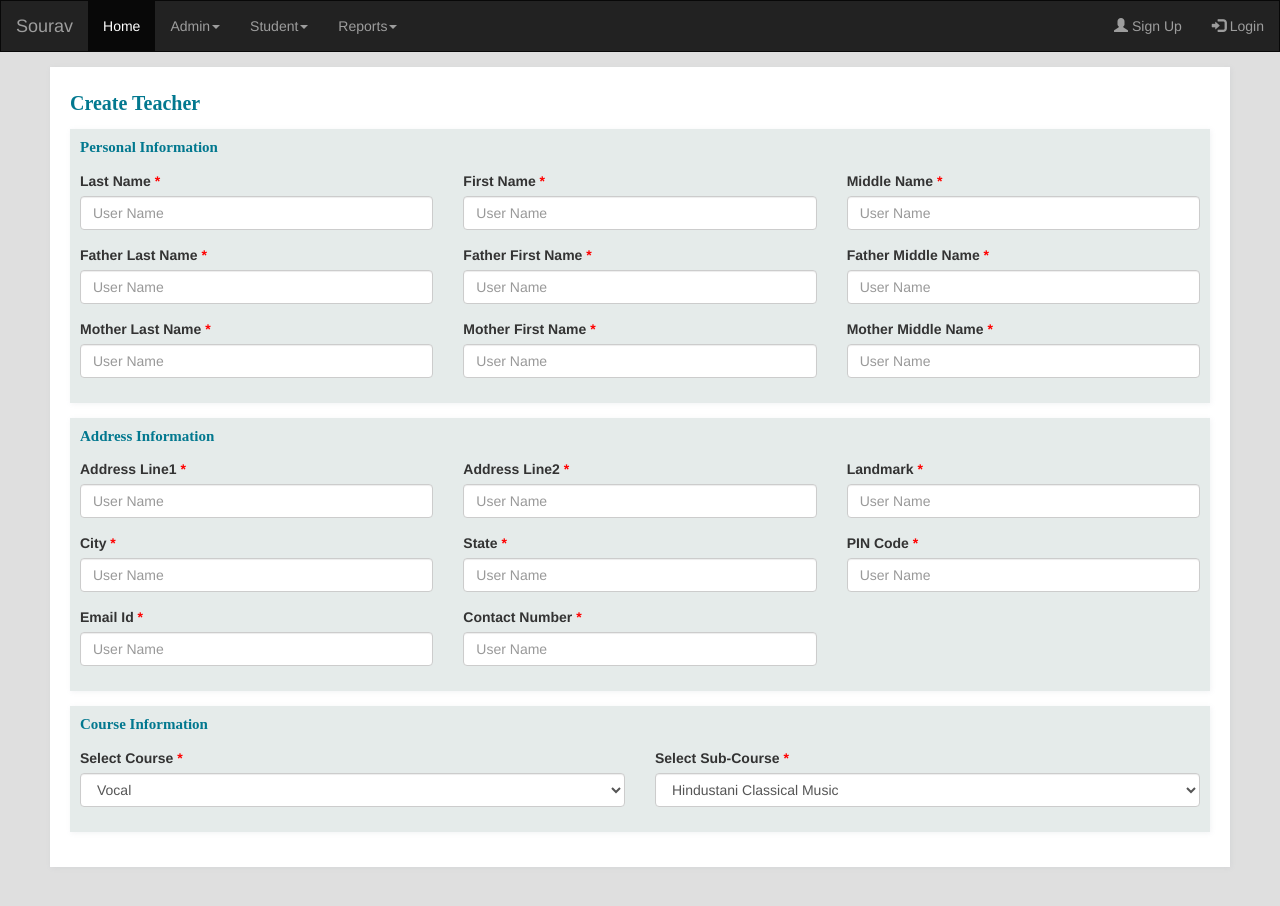
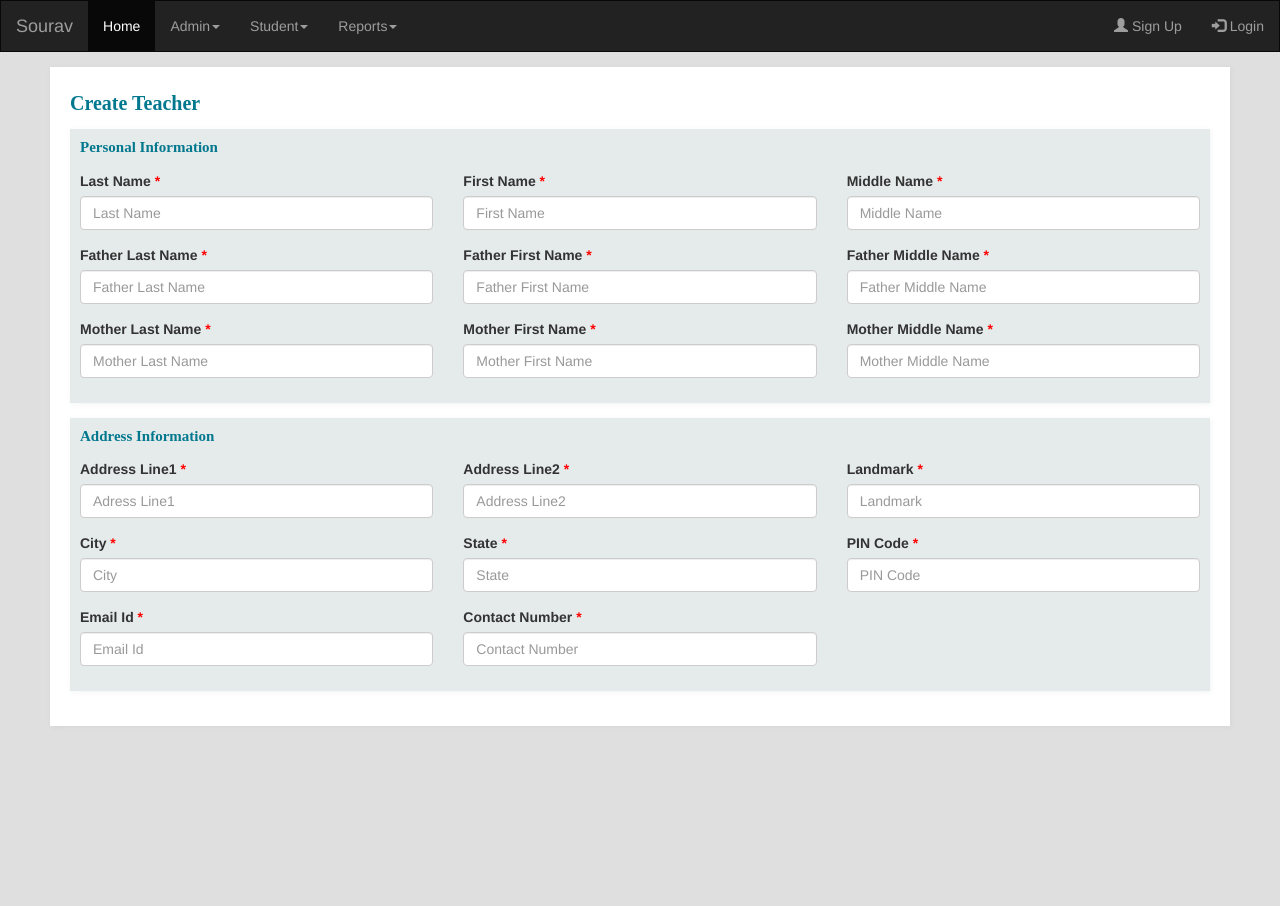
Before and after one commit to imoitra007/SouravMusicSchool, an Angular app in the folder my-dream-app/: page / in a window 1280 px wide. Shown: the top 906 px of the page. After the commit the page ends 800 px from the top, so only its background shows below. Built offline with nearby package versions, Linux system fonts and the light colour scheme.

Commit message:
UI Changes for Teacher Create

```diff
--- a/my-dream-app/src/app/Teacher/createteacher.component.html
+++ b/my-dream-app/src/app/Teacher/createteacher.component.html
@@ -8,7 +8,7 @@
           <label for="exampleInputEmail1">Last Name
             <sup>*</sup>
           </label>
-          <input type="email" class="form-control" id="exampleInputEmail1" aria-describedby="emailHelp" placeholder="User Name">
+          <input type="email" class="form-control" id="exampleInputEmail1" aria-describedby="emailHelp" placeholder="Last Name">
         </div>
       </div>
       <div class="col-lg-4 col-md-4 col-sm-4">
@@ -16,7 +16,7 @@
           <label for="exampleInputEmail1">First Name
             <sup>*</sup>
           </label>
-          <input type="email" class="form-control" id="exampleInputEmail1" aria-describedby="emailHelp" placeholder="User Name">
+          <input type="email" class="form-control" id="exampleInputEmail1" aria-describedby="emailHelp" placeholder="First Name">
         </div>
       </div>
       <div class="col-lg-4 col-md-4 col-sm-4">
@@ -24,7 +24,7 @@
           <label for="exampleInputEmail1">Middle Name
             <sup>*</sup>
           </label>
-          <input type="email" class="form-control" id="exampleInputEmail1" aria-describedby="emailHelp" placeholder="User Name">
+          <input type="email" class="form-control" id="exampleInputEmail1" aria-describedby="emailHelp" placeholder="Middle Name">
         </div>
       </div>
     </div>
@@ -34,7 +34,7 @@
           <label for="exampleInputEmail1">Father Last Name
             <sup>*</sup>
           </label>
-          <input type="email" class="form-control" id="exampleInputEmail1" aria-describedby="emailHelp" placeholder="User Name">
+          <input type="email" class="form-control" id="exampleInputEmail1" aria-describedby="emailHelp" placeholder="Father Last Name">
         </div>
       </div>
       <div class="col-lg-4 col-md-4 col-sm-4">
@@ -42,7 +42,7 @@
           <label for="exampleInputEmail1">Father First Name
             <sup>*</sup>
           </label>
-          <input type="email" class="form-control" id="exampleInputEmail1" aria-describedby="emailHelp" placeholder="User Name">
+          <input type="email" class="form-control" id="exampleInputEmail1" aria-describedby="emailHelp" placeholder="Father First Name">
         </div>
       </div>
       <div class="col-lg-4 col-md-4 col-sm-4">
@@ -50,7 +50,7 @@
           <label for="exampleInputEmail1">Father Middle Name
             <sup>*</sup>
           </label>
-          <input type="email" class="form-control" id="exampleInputEmail1" aria-describedby="emailHelp" placeholder="User Name">
+          <input type="email" class="form-control" id="exampleInputEmail1" aria-describedby="emailHelp" placeholder="Father Middle Name">
         </div>
       </div>
     </div>
@@ -60,7 +60,7 @@
           <label for="exampleInputEmail1">Mother Last Name
             <sup>*</sup>
           </label>
-          <input type="email" class="form-control" id="exampleInputEmail1" aria-describedby="emailHelp" placeholder="User Name">
+          <input type="email" class="form-control" id="exampleInputEmail1" aria-describedby="emailHelp" placeholder="Mother Last Name">
         </div>
       </div>
       <div class="col-lg-4 col-md-4 col-sm-4">
@@ -68,7 +68,7 @@
           <label for="exampleInputEmail1">Mother First Name
             <sup>*</sup>
           </label>
-          <input type="email" class="form-control" id="exampleInputEmail1" aria-describedby="emailHelp" placeholder="User Name">
+          <input type="email" class="form-control" id="exampleInputEmail1" aria-describedby="emailHelp" placeholder="Mother First Name">
         </div>
       </div>
       <div class="col-lg-4 col-md-4 col-sm-4">
@@ -76,7 +76,7 @@
           <label for="exampleInputEmail1">Mother Middle Name
             <sup>*</sup>
           </label>
-          <input type="email" class="form-control" id="exampleInputEmail1" aria-describedby="emailHelp" placeholder="User Name">
+          <input type="email" class="form-control" id="exampleInputEmail1" aria-describedby="emailHelp" placeholder="Mother Middle Name">
         </div>
       </div>
     </div>
@@ -89,7 +89,7 @@
           <label for="exampleInputEmail1">Address Line1
             <sup>*</sup>
           </label>
-          <input type="email" class="form-control" id="exampleInputEmail1" aria-describedby="emailHelp" placeholder="User Name">
+          <input type="email" class="form-control" id="exampleInputEmail1" aria-describedby="emailHelp" placeholder="Adress Line1">
         </div>
       </div>
       <div class="col-lg-4 col-md-4 col-sm-4">
@@ -97,7 +97,7 @@
           <label for="exampleInputEmail1">Address Line2
             <sup>*</sup>
           </label>
-          <input type="email" class="form-control" id="exampleInputEmail1" aria-describedby="emailHelp" placeholder="User Name">
+          <input type="email" class="form-control" id="exampleInputEmail1" aria-describedby="emailHelp" placeholder="Address Line2">
         </div>
       </div>
       <div class="col-lg-4 col-md-4 col-sm-4">
@@ -105,7 +105,7 @@
           <label for="exampleInputEmail1">Landmark
             <sup>*</sup>
           </label>
-          <input type="email" class="form-control" id="exampleInputEmail1" aria-describedby="emailHelp" placeholder="User Name">
+          <input type="email" class="form-control" id="exampleInputEmail1" aria-describedby="emailHelp" placeholder="Landmark">
         </div>
       </div>
     </div>
@@ -115,7 +115,7 @@
           <label for="exampleInputEmail1">City
             <sup>*</sup>
           </label>
-          <input type="email" class="form-control" id="exampleInputEmail1" aria-describedby="emailHelp" placeholder="User Name">
+          <input type="email" class="form-control" id="exampleInputEmail1" aria-describedby="emailHelp" placeholder="City">
         </div>
       </div>
       <div class="col-lg-4 col-md-4 col-sm-4">
@@ -123,7 +123,7 @@
           <label for="exampleInputEmail1">State
             <sup>*</sup>
           </label>
-          <input type="email" class="form-control" id="exampleInputEmail1" aria-describedby="emailHelp" placeholder="User Name">
+          <input type="email" class="form-control" id="exampleInputEmail1" aria-describedby="emailHelp" placeholder="State">
         </div>
       </div>
       <div class="col-lg-4 col-md-4 col-sm-4">
@@ -131,7 +131,7 @@
           <label for="exampleInputEmail1">PIN Code
             <sup>*</sup>
           </label>
-          <input type="email" class="form-control" id="exampleInputEmail1" aria-describedby="emailHelp" placeholder="User Name">
+          <input type="email" class="form-control" id="exampleInputEmail1" aria-describedby="emailHelp" placeholder="PIN Code">
         </div>
       </div>
     </div>
@@ -141,7 +141,7 @@
           <label for="exampleInputEmail1">Email Id
             <sup>*</sup>
           </label>
-          <input type="email" class="form-control" id="exampleInputEmail1" aria-describedby="emailHelp" placeholder="User Name">
+          <input type="email" class="form-control" id="exampleInputEmail1" aria-describedby="emailHelp" placeholder="Email Id">
         </div>
       </div>
       <div class="col-lg-4 col-md-4 col-sm-4">
@@ -149,12 +149,12 @@
           <label for="exampleInputEmail1">Contact Number
             <sup>*</sup>
           </label>
-          <input type="email" class="form-control" id="exampleInputEmail1" aria-describedby="emailHelp" placeholder="User Name">
+          <input type="email" class="form-control" id="exampleInputEmail1" aria-describedby="emailHelp" placeholder="Contact Number">
         </div>
       </div>
     </div>
   </div>
-  <div class="odd-card">
+  <!-- <div class="odd-card">
     <h4 class="card-title">Course Information</h4>
     <div class="row">
       <div class="col-lg-6 col-md-6 col-sm-6">
@@ -184,5 +184,5 @@
         </div>
       </div>
     </div>
-  </div>
+  </div> -->
 </div>
```
